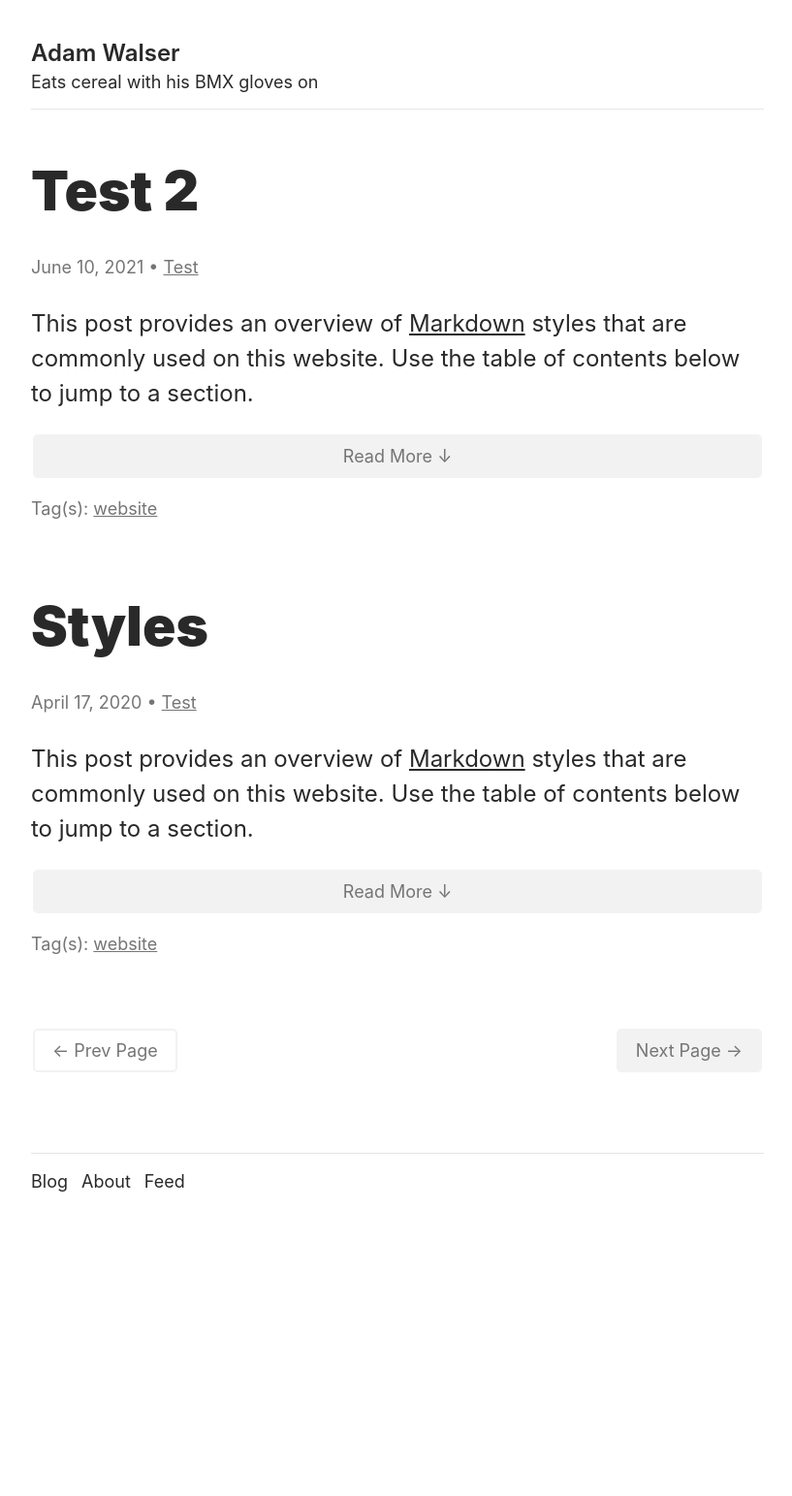
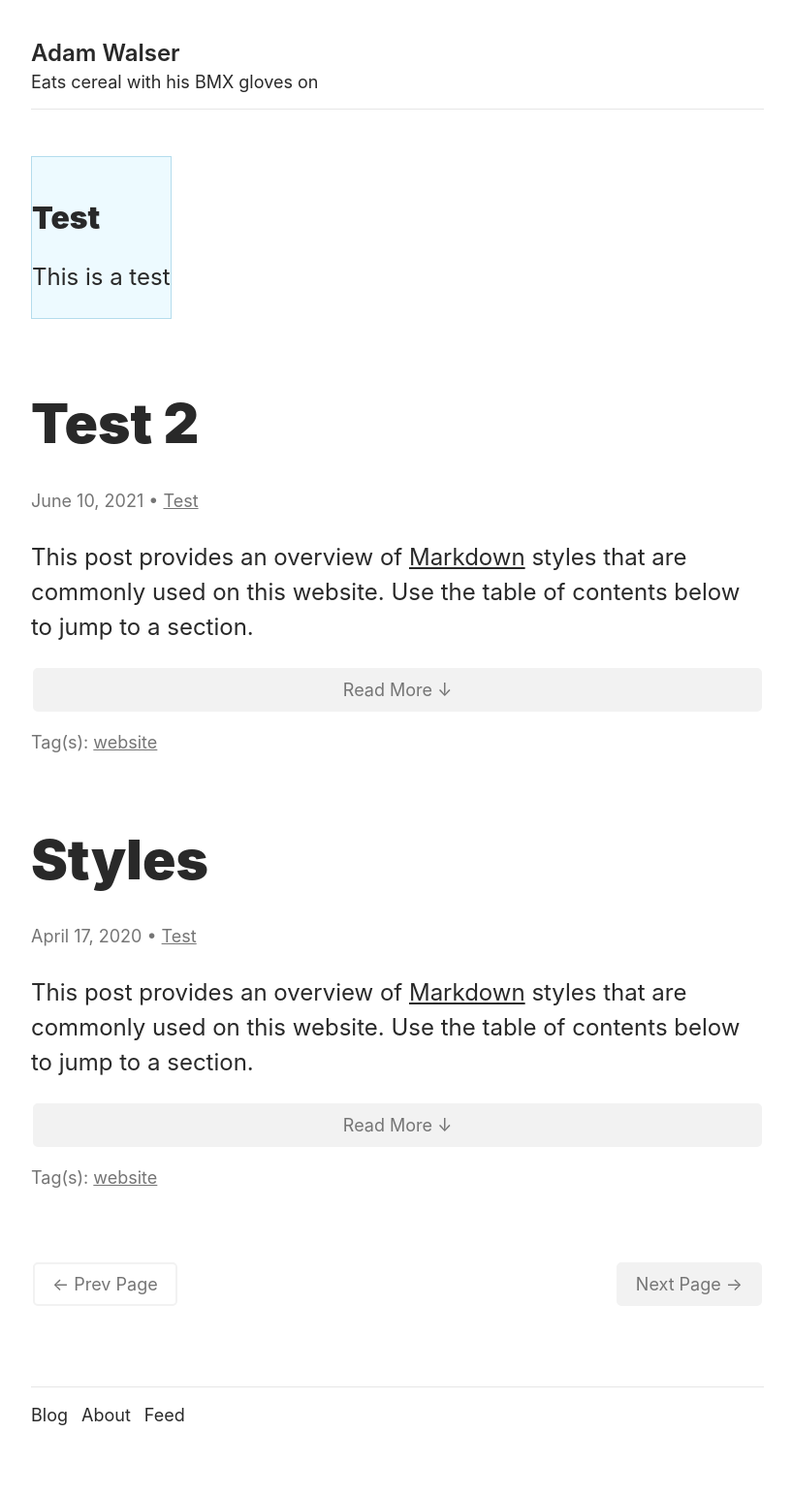
Before and after one commit to ajpwalser/ajpwalser.github.io, a Jekyll site: the page built from index.html, in a window 1280 px wide. Shown: the whole page at 97% size, without its empty margins (230-1047 px from the left). Built offline with Jekyll 4.4.1, drawn with Linux system fonts in a browser that asks for light colours; some web fonts are replaced; the list of posts is cut into pages by our own code; before the commit the page ends 1303 px from its top, so only the background shows below that.

Commit message:
Update index.html

```diff
--- a/index.html
+++ b/index.html
@@ -3,6 +3,11 @@ layout: default
 title: Blog
 description: Personal blog of Adam Walser.
 ---
+
+<div class="additional">
+      <h4>Test</h4>
+      <p>This is a test</p>
+</div>
 
       {% for post in paginator.posts %}
 <article class="post" itemscope itemtype="http://schema.org/BlogPosting">
```
